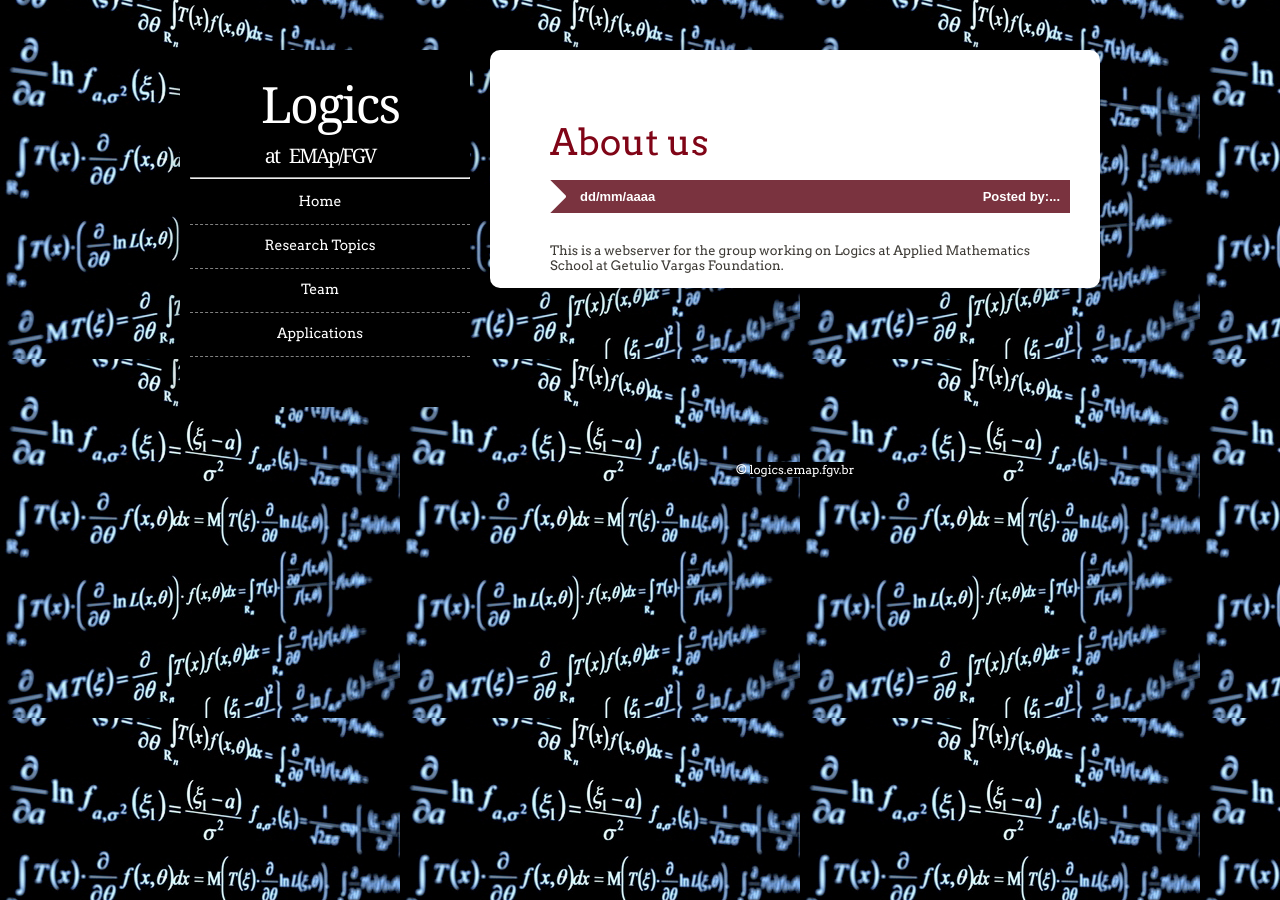
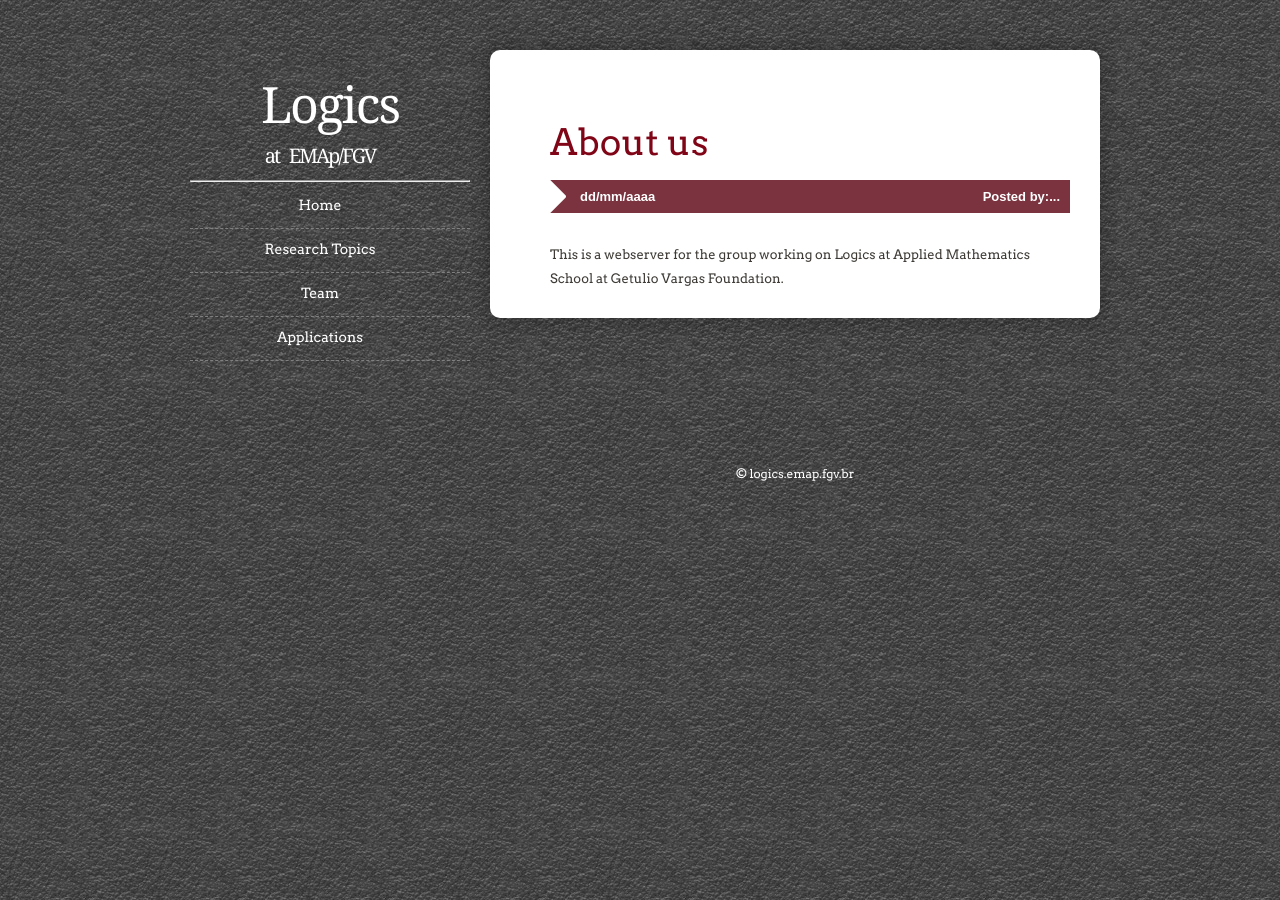
Before and after one commit to rfhaeusler/logics_website, a Jekyll site: the page built from index.html, in a window 1280 px wide. Built offline with Jekyll 4.4.1, drawn with Linux system fonts in a browser that asks for light colours; nearby versions of some CDN libraries; Markdown is read by kramdown in place of the engine named in the settings.

Commit message:
modificacoes no layout

```diff
--- a/_layouts/default.html
+++ b/_layouts/default.html
@@ -5,12 +5,16 @@
     <title>Logics at EMAp/FGV</title>
     <link href="http://fonts.googleapis.com/css?family=Arvo" rel="stylesheet" type="text/css" />
     <link href="css/style.css" rel="stylesheet" type="text/css" media="screen" />
+    <script src="http://ajax.googleapis.com/ajax/libs/jquery/1.5/jquery.min.js"></script>
+
   </head>
-  <body  style="background: url(images/math.jpg) repeat;" >
+  <body  style="background: url(images/img01.jpg) repeat;" >
     <div id="wrapper">
       <div id="page">
 	<div id="page-bgtop">
 	  <div id="page-bgbtm">
+
+
 	    <div id="content">
 	      <h2>{{ page.title }}</h2><br>
 	      <p class="meta" style="background: url(images/img03.png) repeat;"><span class="date">{{ page.date}}</span><span class="posted">Posted by:{{ page.posted_by}}</span></p>
@@ -22,31 +26,34 @@
 		<h1><a href="/">Logics</a></h1>
 		<p>at &nbsp;<a href="http://emap.fgv.br/"> EMAp/FGV</a></p>
 	      </div>
-
 	      <div id="menu">
 
 		<ul>
 		  <hr style="color: #808080;">
 		  <li class="current_page_item"><a href="/">Home</a></li>
-		      <li><a href="/research.html">Research Topics</a></li>
+		  <li id="topics"><a href="/research.html">Research Topics</a></li>
+                  <!-- <li id="hiden"><a href="/">topic</a></li> -->
                   <li><a href="/team.html">Team</a></li>
 		  <li><a href="/applications.html">Applications</a></li>
 		</ul>
+	      <!--  <script> -->
+<!--                 $("#topics").click(function(event){ -->
+<!-- event.preventDefault(); -->
+<!--                   $("#hiden").slideDown();}); -->
+
+<!--                 $("#hiden").hide(); -->
+
+<!--                </script>	 -->
 	      </div>
-
-
-		</div>
-
-		<!-- end #sidebar -->
-		<div style="clear: both;">&nbsp;</div>
+	      <div style="clear: both;"> &nbsp;</div>
 	    </div>
 	  </div>
 	</div>
-	  <!-- end #page -->
+      </div>
+    </div>
 
     <div id="footer">
-	    <p >&copy; <a href="/" style="background: black;"> logics.emap.fgv.br</a>  </p>
+      <p >&copy; <a href="/"> logics.emap.fgv.br</a>  </p>
     </div>
-	  <!-- end #footer -->
   </body>
 </html>
--- a/css/style.css
+++ b/css/style.css
@@ -68,7 +68,7 @@
 
 #logo {
     width: 280px;
-    height: 50px;
+    height: 110px;
     margin: 0;
     padding: 0;
     color: #FFFFFF;
@@ -141,7 +141,7 @@
 }
 
 #menu a:hover {
-    background: #151B54;
+    background: #561924;
     text-decoration: none;
 }
 
@@ -185,9 +185,6 @@
     margin: 0px;
     padding: 0px 0px 0px 10px;
     color: #FFFFFF;
-    background: #000000;
-    border-radius: 10px;
-    box-shadow: 0px 0px 15px 5px rgba(0, 0, 0, .2);}
 
 }
 
--- a/index.html
+++ b/index.html
@@ -5,6 +5,6 @@
 posted_by: ...
 ---
 
-<div class="post">
-   This is a webserver for the group working on Logics at Applied Mathematics School at Getulio Vargas Foundation.
-</div><br>
+<p class="post">
+  This is a webserver for the group working on Logics at Applied Mathematics School at Getulio Vargas Foundation.
+</p><br>
```
Also changed, not shown: 5 other files. Lines whose indentation alone changed are shown as unchanged.
